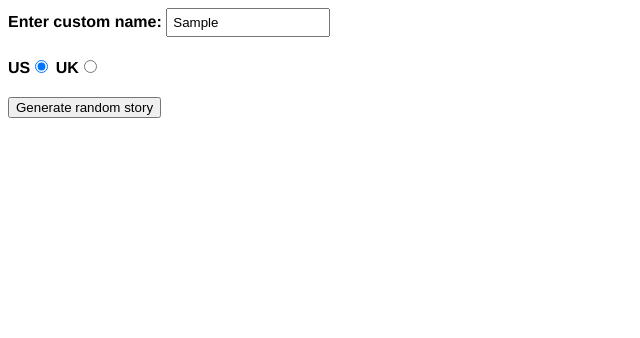
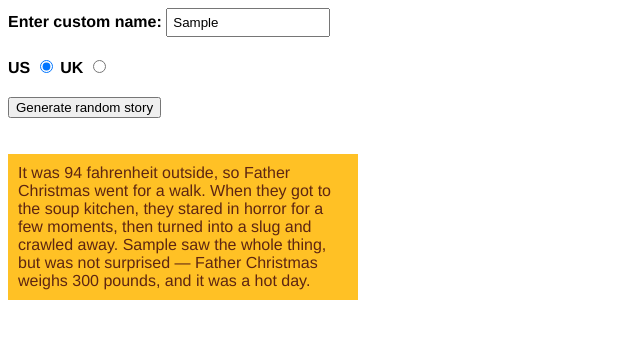
Before and after one commit to leftyMariam/leftymariam.github.io, a plain HTML site: page assignment4/part1/index.html in a window 1280 px wide. Both pictures are taken after typing "Sample" into the empty fields and a click on the button "Generate random story". Shown: the whole page, without its empty margins (0-640 px from the left). Drawn offline with Linux system fonts and the light colour scheme.

Commit message:
updated the html doc
made visibility hidden

```diff
--- a/assignment4/part1/index.html
+++ b/assignment4/part1/index.html
@@ -3,12 +3,7 @@
 	File: assignment4.html
 	Date: 30th October 2024
 	Silly story generator.
-	-->
-
-
-
-
-
+-->
 <!DOCTYPE html>
 <html lang="en-US">
   <head>
@@ -47,19 +42,20 @@
 
   <body>
     <div>
-      <label for="customname">Enter custom name:</label>
-      <input id="customname" type="text" placeholder="" />
+      <label for="customName">Enter custom name:</label>
+      <input id="customName" type="text" placeholder="" />
     </div>
     <div>
-      <label for="us">US</label
-      ><input id="us" type="radio" name="ukus" value="us" checked />
-      <label for="uk">UK</label
-      ><input id="uk" type="radio" name="ukus" value="uk" />
+      <label for="us">US</label>
+	<input id="us" type="radio" name="ukus" value="us" checked />
+      <label for="uk">UK</label>
+	<input id="uk" type="radio" name="ukus" value="uk" />
     </div>
     <div>
       <button class="randomize">Generate random story</button>
     </div>
     <!-- Thanks a lot to Willy Aguirre for his help with the code for this assessment -->
     <p class="story"></p>
+    <script src="./js/main.js"></script>
   </body>
 </html>
--- /dev/null
+++ b/assignment4/part1/js/main.js
@@ -0,0 +1,48 @@
+//test the file is loaded
+//alert("In the file");
+// 1. COMPLETE VARIABLE AND FUNCTION DEFINITIONS
+let customName = document.getElementById('customName');
+let randomize = document.querySelector('.randomize');
+let story = document.querySelector('.story');
+//alert(story.textContent);
+function randomValueFromArray(array) {
+    return array[Math.floor(Math.random() * array.length)];
+}
+
+// 2. RAW TEXT STRINGS
+let storyText = 'It was 94 fahrenheit outside, so :insertx: went for a walk. When they got to :inserty:, they stared in horror for a few moments, then :insertz:. Bob saw the whole thing, but was not surprised — :insertx: weighs 300 pounds, and it was a hot day.';
+
+let insertX = ['Willy the Goblin', 'Big Daddy', 'Father Christmas'];
+let insertY = ['the soup kitchen', 'Disneyland', 'the White House'];
+let insertZ = ['spontaneously combusted', 'melted into a puddle on the sidewalk', 'turned into a slug and crawled away'];
+
+// 3. EVENT LISTENER AND PARTIAL FUNCTION DEFINITION
+randomize.addEventListener('click', result);
+
+function result() {
+    let newStory = storyText;
+
+    let xItem = randomValueFromArray(insertX);
+    let yItem = randomValueFromArray(insertY);
+    let zItem = randomValueFromArray(insertZ);
+    newStory = newStory.replaceAll(':insertx:', xItem);
+    newStory = newStory.replace(':inserty:', yItem);
+    newStory = newStory.replace(':insertz:', zItem);
+    if (customName.value !== '') {
+        let name = customName.value;
+        newStory = newStory.replace('Bob', name);
+    }
+    if (document.getElementById("uk").checked) {
+        let weight = Math.round(300 * 0.071429) + ' stone';
+        let temperature = Math.round((94 - 32) * 5 / 9) + ' centigrade';
+
+        newStory = newStory.replace('94 fahrenheit', temperature);
+        newStory = newStory.replace('300 pounds', weight);
+    }
+//    alert(newStory);
+    story.textContent = newStory;
+    story.style.visibility = "visible";
+//alert("In result()");
+/*
+*/
+}
```
Also changed, not shown: assignment4/part1/js/main - Copy.js (added, +45 -0 lines), assignment4/part1/main/main.js (added, +46 -0 lines).
